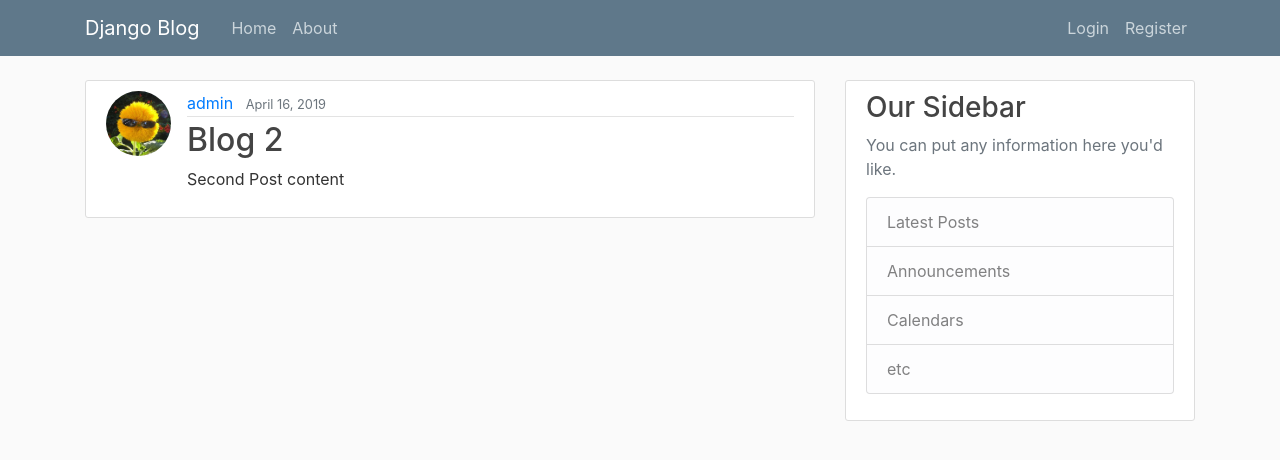
After one commit to kunj11/blog_using_django, a Django app: page /post/2/ in a window 1280 px wide. The commit adds this page. Shown: the top 460 px of the page. Run offline with Django 3.2, Linux system fonts and the light colour scheme; data comes from the database, SQL or seed files in the repository; both versions use the stored data as it was after the commit; some libraries are stand-ins or nearby versions.

Commit message:
crud operations

```diff
--- a/blog/models.py
+++ b/blog/models.py
@@ -1,6 +1,7 @@
 from django.db import models
 from django.utils import timezone
 from django.contrib.auth.models import User  # for 1 to many relationship
+from django.urls import reverse
 
 class Post(models.Model):
     title = models.CharField(max_length=100)
@@ -13,3 +14,6 @@ class Post(models.Model):
 
     def __str__(self):
         return self.title
+
+    def get_absolute_url(self):
+        return reverse('post-detail', kwargs={'pk': self.pk})
--- a/blog/urls.py
+++ b/blog/urls.py
@@ -1,7 +1,20 @@
 from django.urls import path
+from .views import (
+    PostListView,
+    PostDetailView,
+    PostCreateView,
+    PostUpdateView,
+    PostDeleteView
+    )
 from . import views
 
 urlpatterns = [
-    path('', views.home, name='blog-home'),
+    path('', PostListView.as_view(), name='blog-home'),
+    path('post/<int:pk>/', PostDetailView.as_view(), name='post-detail'),
+    path('post/new/', PostCreateView.as_view(), name='post-create'),
+    path('post/<int:pk>/update/', PostUpdateView.as_view(), name='post-update'),
+    path('post/<int:pk>/delete/', PostDeleteView.as_view(), name='post-delete'),
     path('about/', views.about, name='blog-about')
 ]
+
+# <app>/<model>_<viewtype>.html
--- a/blog/views.py
+++ b/blog/views.py
@@ -1,4 +1,12 @@
 from django.shortcuts import render
+from django.contrib.auth.mixins import LoginRequiredMixin, UserPassesTestMixin
+from django.views.generic import (
+    ListView,
+    DetailView,
+    CreateView,
+    UpdateView,
+    DeleteView
+    )
 from .models import Post
 
 def home(request):
@@ -7,5 +15,48 @@ def home(request):
     }
     return render(request, 'blog/home.html', context)
 
+
+class PostListView(ListView):
+    model = Post
+    template_name = 'blog/home.html' # <app>/<model>_<viewtype>.html
+    context_object_name = 'posts'
+    ordering = ['-date_posted']
+
+
+class PostDetailView(DetailView):
+    model = Post
+
+class PostCreateView(LoginRequiredMixin, CreateView):
+    model = Post
+    fields = ['title', 'content']
+
+    def form_valid(self, form):
+        form.instance.author = self.request.user
+        return super().form_valid(form)
+
+class PostUpdateView(LoginRequiredMixin, UserPassesTestMixin, UpdateView):
+    model = Post
+    fields = ['title', 'content']
+
+    def form_valid(self, form):
+        form.instance.author = self.request.user
+        return super().form_valid(form)
+
+    def test_func(self):
+        post = self.get_object()
+        if self.request.user == post.author:
+            return True
+        return False
+
+class PostDeleteView(LoginRequiredMixin, UserPassesTestMixin, DeleteView):
+    model = Post
+    success_url = '/'
+
+    def test_func(self):
+        post = self.get_object()
+        if self.request.user == post.author:
+            return True
+        return False
+
 def about(request):
     return render(request, 'blog/about.html', {'title': 'About'})
--- a/templates/blog/base.html
+++ b/templates/blog/base.html
@@ -27,6 +27,7 @@
             <!-- Navbar Right Side -->
             <div class="navbar-nav">
               {% if user.is_authenticated %}
+                <a class="nav-item nav-link" href="{% url 'post-create' %}">New Post</a>
                 <a class="nav-item nav-link" href="{% url 'profile' %}">Profile</a>
                 <a class="nav-item nav-link" href="{% url 'logout' %}">Logout</a>
               {% else %}
--- a/templates/blog/home.html
+++ b/templates/blog/home.html
@@ -8,7 +8,7 @@
 			  <a class="mr-2" href="#">{{ post.author }}</a>
 			  <small class="text-muted">{{ post.date_posted|date:"F d, Y" }}</small>
 			</div>
-			<h2><a class="article-title" href="#">{{ post.title }}</a></h2>
+			<h2><a class="article-title" href="{% url 'post-detail' post.id %}">{{ post.title }}</a></h2>
 			<p class="article-content">{{ post.content }}</p>
 		  </div>
 		</article>
--- /dev/null
+++ b/templates/blog/post_detail.html
@@ -0,0 +1,20 @@
+{% extends "blog/base.html" %}
+{% block content%}
+    <article class="media content-section">
+      <img class="rounded-circle article-img" src="{{ object.author.profile.image.url }}">
+      <div class="media-body">
+        <div class="article-metadata">
+          <a class="mr-2" href="#">{{ object.author }}</a>
+          <small class="text-muted">{{ object.date_posted|date:"F d, Y" }}</small>
+          {% if object.author == user %}
+            <div>
+                <a class="btn btn-secondary btn-sm mt-1 mb-1"href="{% url 'post-update' object.id %}">Update</a>
+                <a class="btn btn-danger btn-sm mt-1 mb-1"href="{% url 'post-delete' object.id %}">Delete</a>
+            </div>
+          {% endif %}
+        </div>
+        <h2 class="article-title">{{ object.title }}</h2>
+        <p class="article-content">{{ object.content }}</p>
+      </div>
+    </article>
+{% endblock content %}
```
Also changed, not shown: templates/blog/post_confirm_delete.html (added, +15 -0 lines), templates/blog/post_form.html (added, +16 -0 lines), db.sqlite3.
